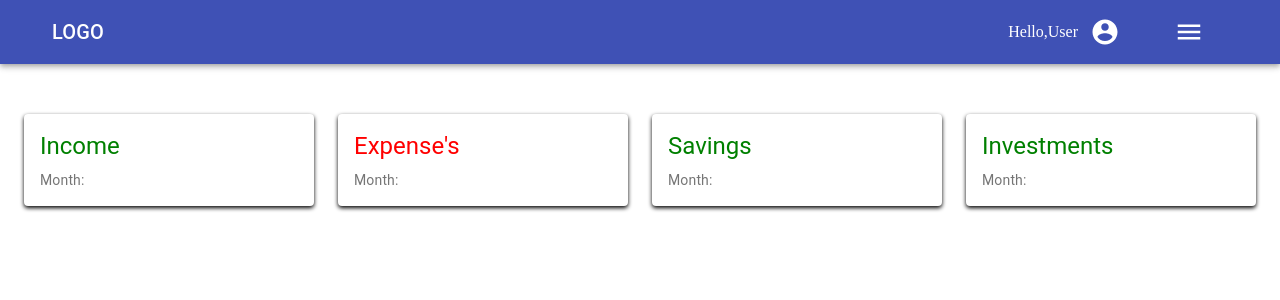
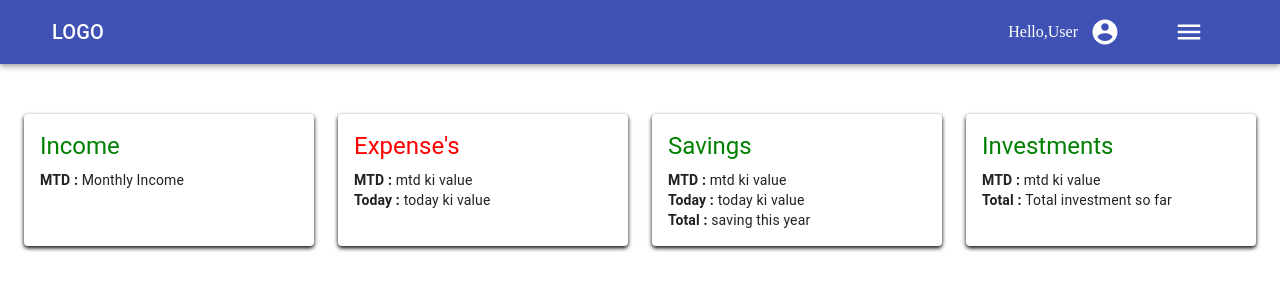
Before and after one commit to mittalsam20/Family-budget-tracker, a React (Create React App) app in the folder client/: page / in a window 1280 px wide. Shown: the top 300 px of the page. Built offline with nearby package versions, Linux system fonts and the light colour scheme.

Commit message:
sended content props to cards comp

```diff
--- a/client/src/component/cards/homeCards.js
+++ b/client/src/component/cards/homeCards.js
@@ -13,7 +13,7 @@ const useStyles = makeStyles({
 });
 
 const HomeCards = (props) => {
-  const { heading, headingColor } = props;
+  const { heading, headingColor, first, second, third } = props;
   const classes = useStyles();
   return (
     <>
@@ -29,8 +29,23 @@ const HomeCards = (props) => {
               {heading}
             </Typography>
 
-            <Typography variant="body2" color="textSecondary" component="p">
-              Month:
+            <Typography variant="body2" component="p">
+              <strong>MTD : </strong>
+              {first}
+              <br />
+              {second && (
+                <>
+                  <strong>Today : </strong>
+                  {second}
+                  <br />
+                </>
+              )}
+              {third && (
+                <>
+                  <strong>Total : </strong>
+                  {third}
+                </>
+              )}
             </Typography>
           </CardContent>
         </CardActionArea>
--- a/client/src/pages/home/home.jsx
+++ b/client/src/pages/home/home.jsx
@@ -1,19 +1,47 @@
 import React from "react";
 import "./home.css";
 import HomeCards from "../../component/cards/homeCards";
-function Home() {
+const Home = () => {
+  const content = {
+    monthlyIncome: "Monthly Income",
+    MTD: "mtd ki value",
+    today: "today ki value",
+    totalInvestment: "Total investment so far",
+    totalSavings: "saving this year",
+  };
+
   return (
     <>
       <div className="container">
         <div className="all-cards">
-          <HomeCards heading="Income" headingColor="green" />
-          <HomeCards heading="Expense's" headingColor="red" />
-          <HomeCards heading="Savings" headingColor="green" />
-          <HomeCards heading="Investments" headingColor="green" />
+          <HomeCards
+            heading="Income"
+            headingColor="green"
+            first={content.monthlyIncome}
+          />
+          <HomeCards
+            heading="Expense's"
+            headingColor="red"
+            first={content.MTD}
+            second={content.today}
+          />
+          <HomeCards
+            heading="Savings"
+            headingColor="green"
+            first={content.MTD}
+            second={content.today}
+            third={content.totalSavings}
+          />
+          <HomeCards
+            heading="Investments"
+            headingColor="green"
+            first={content.MTD}
+            third={content.totalInvestment}
+          />
         </div>
       </div>
     </>
   );
-}
+};
 
 export default Home;
```
